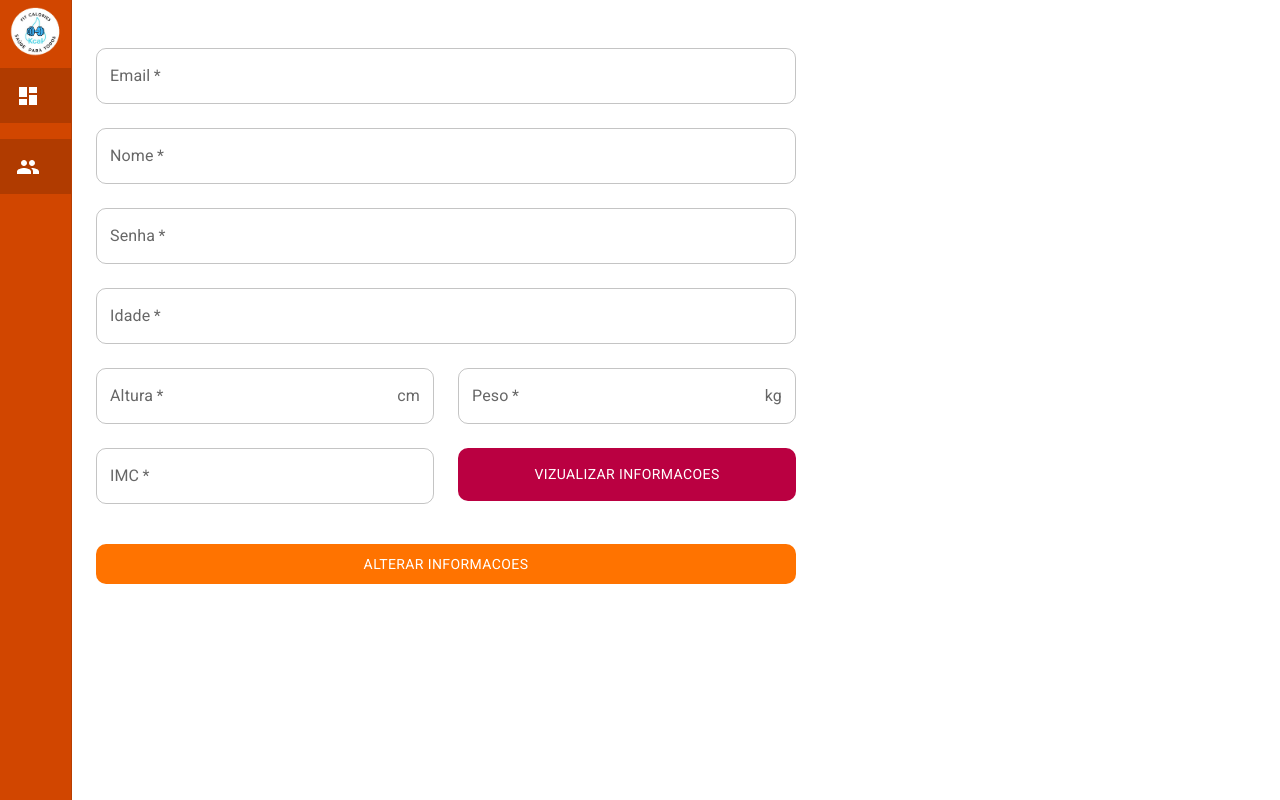
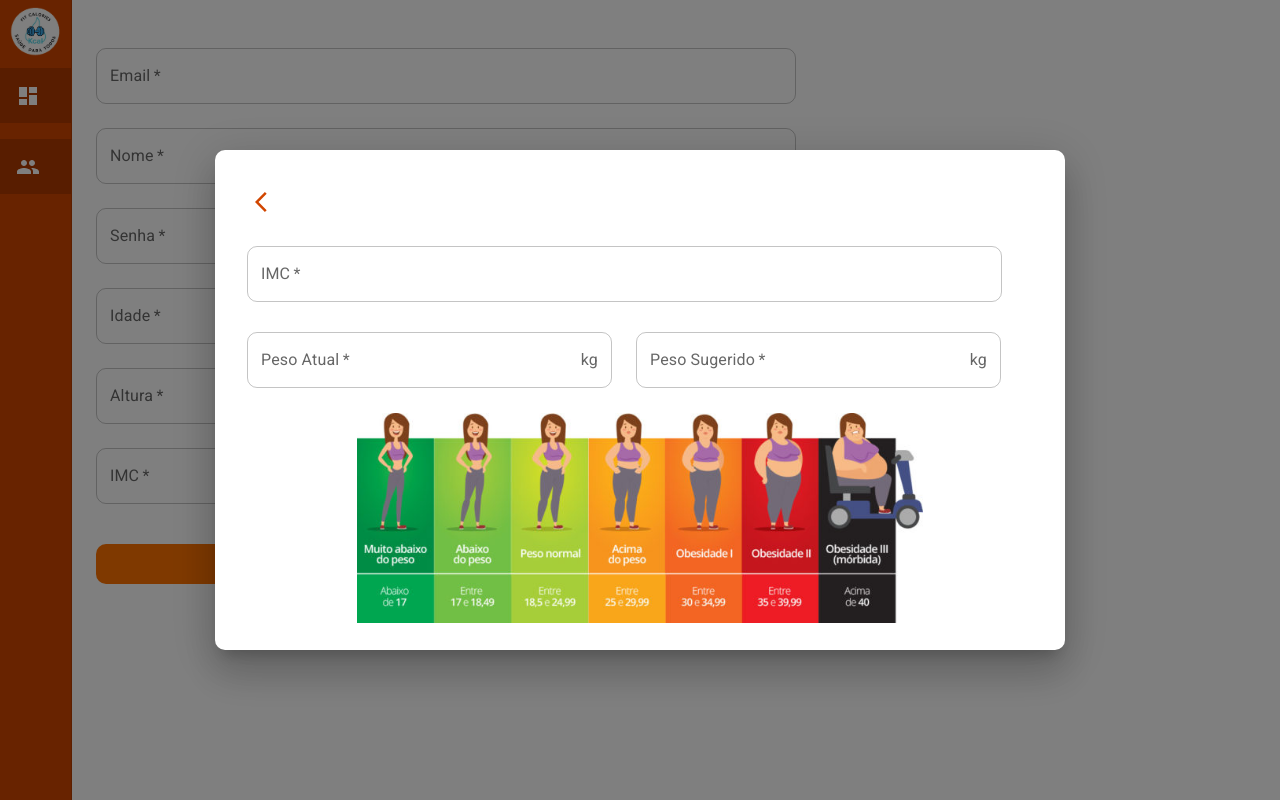
Before and after one commit to RafaelaPapale/fitCalories-frontend, a React (Create React App) app: page /usuario in a window 1280 px wide. Both pictures are taken after a click on the button "VIZUALIZAR INFORMACOES". Built offline with nearby package versions, Linux system fonts and the light colour scheme.

Commit message:
:lipstick: Criação do modal do Usuario

```diff
--- /dev/null
+++ b/src/components/ModalUsuario/index.js
@@ -0,0 +1,200 @@
+import { useContext } from 'react';
+
+import Box from '@mui/material/Box';
+import { Button, Modal } from '@mui/material';
+import IconButton from '@mui/material/IconButton';
+import ArrowBackIosIcon from '@mui/icons-material/ArrowBackIos';
+import { TextField } from '@mui/material';
+import InputAdornment from '@mui/material/InputAdornment';
+import Avatar from '@mui/material/Avatar';
+import tabela from '../../assets/images/tabela.jpg';
+
+import { Context } from '../../contexts';
+
+export default function ModalUsuario() {
+    const {
+        openModalUsuario,
+        setOpenModalUsuario,
+    } = useContext(Context);
+
+    const styles = {
+        boxModal: {
+
+            position: 'absolute',
+            top: '50%',
+            left: '50%',
+            transform: 'translate(-50%, -50%)',
+            boxShadow: 24,
+            p: 4,
+            borderRadius: '10px',
+            backgroundColor: 'white',
+            width: '850px',
+            height: '500px',
+        },
+
+        avatarAberto: {
+            width: '72%',
+            height: '50%',
+            ml: '110px',
+            pt: '25px',
+        },
+
+        boxTable: {
+            pt: '24px',
+        },
+
+        boxPrincipal: {
+            display: 'flex',
+            flexDirection: 'column',
+            width: '100%',
+            height: '100%',
+        },
+
+
+
+        txtField: {
+            width: '755px',
+            mb: '30px',
+            backgroundColor: 'white !important',
+            color: 'white !important',
+            '& label.Mui-focused': {
+                color: '#ba0041',
+                backgroundColor: 'transparent !important',
+            },
+            '& .MuiOutlinedInput-root': {
+                borderRadius: '10px',
+                backgroundColor: 'white !important',
+                '&.Mui-focused fieldset': {
+                    backgroundColor: 'transparent !important',
+                    borderRadius: '10px',
+                    borderColor: '#ba0041',
+                },
+            },
+        },
+
+
+        txtFieldAtual: {
+            width: '365px',
+            backgroundColor: 'white !important',
+            color: 'white !important',
+            '& label.Mui-focused': {
+                color: '#ba0041',
+                backgroundColor: 'transparent !important',
+            },
+            '& .MuiOutlinedInput-root': {
+                borderRadius: '10px',
+                backgroundColor: 'white !important',
+                '&.Mui-focused fieldset': {
+                    backgroundColor: 'transparent !important',
+                    borderRadius: '10px',
+                    borderColor: '#ba0041',
+                },
+            },
+        },
+
+        txtFieldSugerido: {
+            width: '365px',
+            ml: '24px',
+            backgroundColor: 'white !important',
+            color: 'white !important',
+            '& label.Mui-focused': {
+                color: '#ba0041',
+                backgroundColor: 'transparent !important',
+            },
+            '& .MuiOutlinedInput-root': {
+                borderRadius: '10px',
+                backgroundColor: 'white !important',
+                '&.Mui-focused fieldset': {
+                    backgroundColor: 'transparent !important',
+                    borderRadius: '10px',
+                    borderColor: '#ba0041',
+                },
+            },
+        },
+
+        boxIconButton: {
+            display: 'flex',
+            justifyContent: 'start',
+            mb: '24px',
+        },
+        icon: {
+            color: '#d14600'
+        },
+        boxButton: {
+            display: 'flex',
+            justifyContent: 'end',
+        },
+        buttonNew: {
+            backgroundColor: '#d14600',
+            color: 'white',
+            borderRadius: '10px',
+            width: '210px',
+            '&:hover': {
+                backgroundColor: '#de6021',
+            }
+        },
+    };
+
+    return (
+        <Modal
+            open={openModalUsuario}
+            aria-labelledby="modal-modal-title"
+            aria-describedby="modal-modal-description"
+            data-testid="modal-change-coordinate"
+        >
+            <Box sx={styles.boxModal}>
+                <Box sx={styles.boxIconButton}>
+                    <IconButton disableRipple onClick={() => setOpenModalUsuario(false)}>
+                        <ArrowBackIosIcon sx={styles.icon} />
+                    </IconButton>
+                </Box>
+                <Box>
+                    <TextField
+                        required
+                        fullWidth
+                        variant="outlined"
+                        label="IMC"
+                        disableRipple
+                        sx={styles.txtField}
+                    />
+                    <Box >
+
+                        <TextField
+                            required
+                            fullWidth
+                            variant="outlined"
+                            label="Peso Atual"
+                            disableRipple
+                            sx={styles.txtFieldAtual}
+                            InputProps={{
+                                endAdornment: <InputAdornment position="end">kg</InputAdornment>,
+                            }}
+
+
+                        />
+
+                        <TextField
+                            required
+                            fullWidth
+                            variant="outlined"
+                            label="Peso Sugerido"
+                            disableRipple
+                            sx={styles.txtFieldSugerido}
+                            InputProps={{
+                                endAdornment: <InputAdornment position="end">kg</InputAdornment>,
+                            }}
+
+                        />
+                    </Box>
+
+                    <Avatar variant="square"
+                        src={tabela}
+                        sx={styles.avatarAberto}
+
+                    />
+
+                </Box>
+            </Box>
+        </Modal>
+    )
+}
--- a/src/contexts/index.js
+++ b/src/contexts/index.js
@@ -4,12 +4,15 @@ export const Context = createContext({});
 
 function ContextProvider({ children }) {
   const [openModalCreate, setOpenModalCreate] = useState(false);
+  const [openModalUsuario, setOpenModalUsuario] = useState(false);
 
   return (
     <Context.Provider
       value={{
         openModalCreate,
         setOpenModalCreate,
+        openModalUsuario,
+        setOpenModalUsuario,
       }}
     >
       {children}
--- a/src/pages/Usuario/index.js
+++ b/src/pages/Usuario/index.js
@@ -4,17 +4,11 @@ import { styled } from '@mui/material/styles';
 import Box from '@mui/material/Box';
 import TextField from '@mui/material/TextField';
 import InputAdornment from '@mui/material/InputAdornment';
-import Table from '@mui/material/Table';
-import TableBody from '@mui/material/TableBody';
 import TableCell, { tableCellClasses } from '@mui/material/TableCell';
-import TableContainer from '@mui/material/TableContainer';
-import TableHead from '@mui/material/TableHead';
 import TableRow from '@mui/material/TableRow';
-import Paper from '@mui/material/Paper';
 import { Button } from '@mui/material';
-
 import Sidebar from '../../components/Sidebar';
-import ModalCreate from '../../components/ModalCreate';
+import ModalUsuario from '../../components/ModalUsuario';
 import { Context } from '../../contexts';
 
 const StyledTableCell = styled(TableCell)(({ theme }) => ({
@@ -37,22 +31,11 @@ const StyledTableRow = styled(TableRow)(({ theme }) => ({
     },
 }));
 
-function createData(name, calories, fat, carbs, protein) {
-    return { name, calories, fat, carbs, protein };
-}
-
-const rows = [
-    createData('Frozen yoghurt', 159, 6.0, 24, 4.0),
-    createData('Ice cream sandwich', 237, 9.0, 37, 4.3),
-    createData('Eclair', 262, 16.0, 24, 6.0),
-    createData('Cupcake', 305, 3.7, 67, 4.3),
-    createData('Gingerbread', 356, 16.0, 49, 3.9),
-];
 
 export default function Usuario() {
     const {
-        setOpenModalCreate,
-    } = useContext(Context);
+        setOpenModalUsuario,
+      } = useContext(Context);
 
     const styles = {
         txtField: {
@@ -162,7 +145,7 @@ export default function Usuario() {
     return (
         <Box sx={styles.boxPage}>
             <Sidebar />
-            <ModalCreate />
+            <ModalUsuario />
             <Box sx={styles.container}>
 
                 <Box sx={styles.boxTable}>
@@ -174,8 +157,6 @@ export default function Usuario() {
                         disableRipple
                         sx={styles.txtField}
                     />
-
-
 
                 </Box>
 
@@ -190,7 +171,6 @@ export default function Usuario() {
                         sx={styles.txtField}
                     />
 
-
                 </Box>
 
                 <Box sx={styles.boxTable}>
@@ -204,7 +184,6 @@ export default function Usuario() {
                         sx={styles.txtField}
                     />
 
-
                 </Box>
 
                 <Box sx={styles.boxTable}>
@@ -217,10 +196,7 @@ export default function Usuario() {
                         disableRipple
                         sx={styles.txtField}
                     />
-
-
                 </Box>
-
 
                 <Box sx={styles.boxTable}>
 
@@ -263,7 +239,7 @@ export default function Usuario() {
 
                     />
 
-                    <Button disableRipple sx={styles.buttonInfo}>Vizualizar Informacoes</Button>
+                    <Button disableRipple sx={styles.buttonInfo} onClick={() => setOpenModalUsuario(true)}>Vizualizar Informacoes</Button>
 
 
                 </Box>
```
Also changed, not shown: src/assets/images/tabela.jpg (added).
